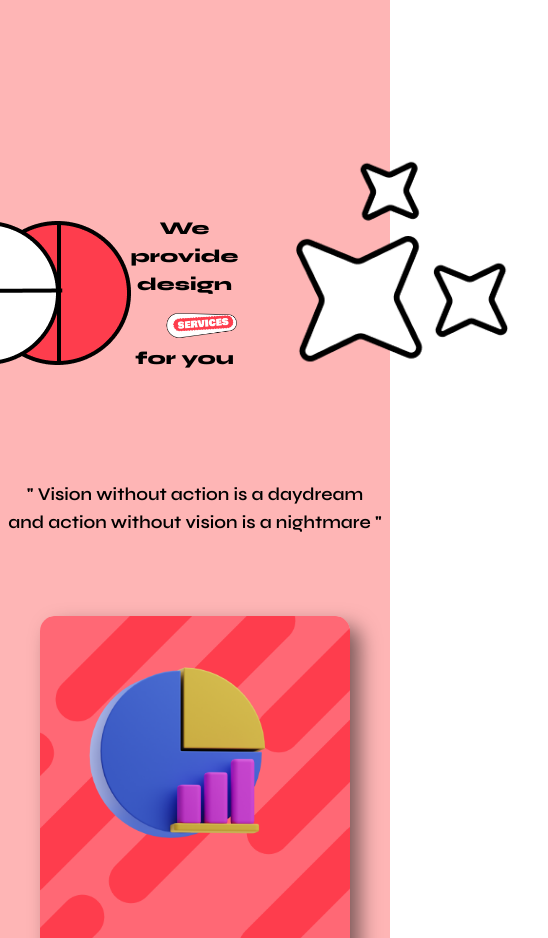
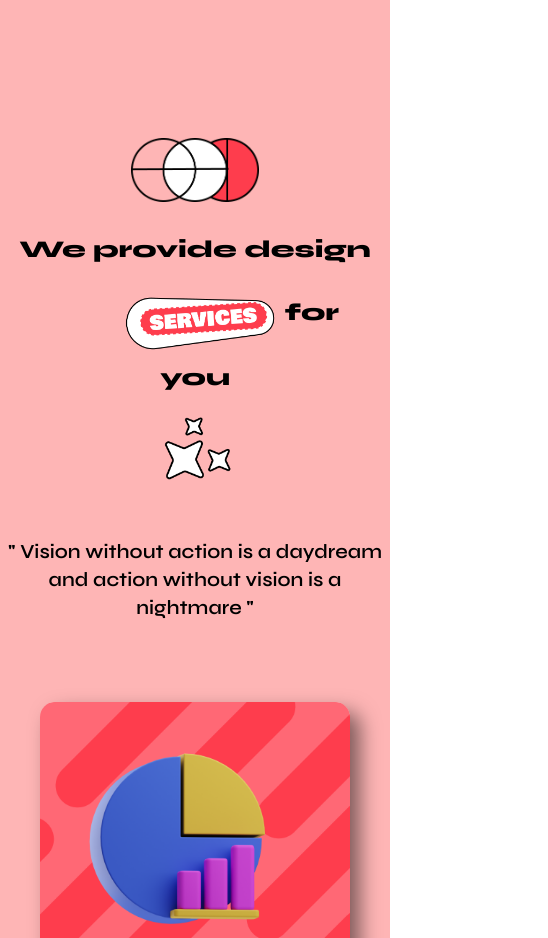
Before and after one commit to desco-nitp/club-website, a React (Create React App) app in the folder frontend/: page / in a window 390 px wide. Shown: the part 1180-2118 px from the top of the page, 548 px wide, since content can reach past the window. Built offline with nearby package versions, Linux system fonts and the light colour scheme.

Commit message:
added responsiveness for mobile screen

```diff
--- a/frontend/src/components/provide/provide.jsx
+++ b/frontend/src/components/provide/provide.jsx
@@ -1,5 +1,5 @@
 import React from 'react';
-import "../../App.css"
+import "../../App.css";
 import spheres from './spheres.png';
 import Sparkles from './Sparkles.png';
 import Card from './cards.jsx';
@@ -8,19 +8,26 @@ import Services from './Services.png';
 const Provide = () => {
     return (
         <div className="syne-fon">
-        <div className="flex items-center justify-center w-full px-10">
-        <img src={spheres} alt="Sphere"/>
-        <h1 className="text-lg lg:text-6xl lg:mt-24 w-[50%] font-extrabold z-20 text-center">
-        <span className="block">We provide design</span>
-        <img src={Services} alt="Services" className="inline h-auto lg:h-[3.5em]" />
-      <span >for you</span>
+            <div className="grid grid-cols-1 lg:grid-cols-8 items-center justify-items-center w-full px-4 lg:px-10">
+                <div className="flex justify-center mb-8 lg:mb-0 col-span-1 lg:col-span-2">
+                    <img src={spheres} alt="Sphere" className="w-30 h-16 lg:w-64 lg:h-32" />
+                </div>
+                <div className="flex flex-col items-center justify-center mb-4 lg:mb-0 col-span-1 lg:col-span-4">
+                <h1 className="text-2xl md:text-4xl lg:text-5xl lg:mt-24 font-extrabold z-20 text-center">
+                        <span className="inline-block w-full lg:w-auto">We provide design</span>
+                        <span className="inline-block w-full lg:w-auto">
+                            <img src={Services} alt="Services" className="inline h-24 lg:h-[3.5em]" /> for you
+                        </span>
                     </h1>
-        <img src={Sparkles} alt="Star"/>
+                </div>
+                <div className="flex justify-center col-span-1 lg:col-span-2">
+                    <img src={Sparkles} alt="Star" className="w-24 h-24 lg:w-48 lg:h-48 " />
+                </div>
             </div>
             <div className="text-center mt-8">
-    <p className="text-lg lg:text-4xl font-semibold">" Vision without action is a daydream</p>
-    <p className="text-lg lg:text-4xl font-semibold">and action without vision is a nightmare "</p>
-  </div >
+                <p className="text-xl lg:text-4xl font-semibold">" Vision without action is a daydream</p>
+                <p className="text-xl lg:text-4xl font-semibold">and action without vision is a nightmare "</p>
+            </div>
             <div className="mt-10">
                 <Card />
             </div>
```
Lines whose indentation alone changed are shown as unchanged.
